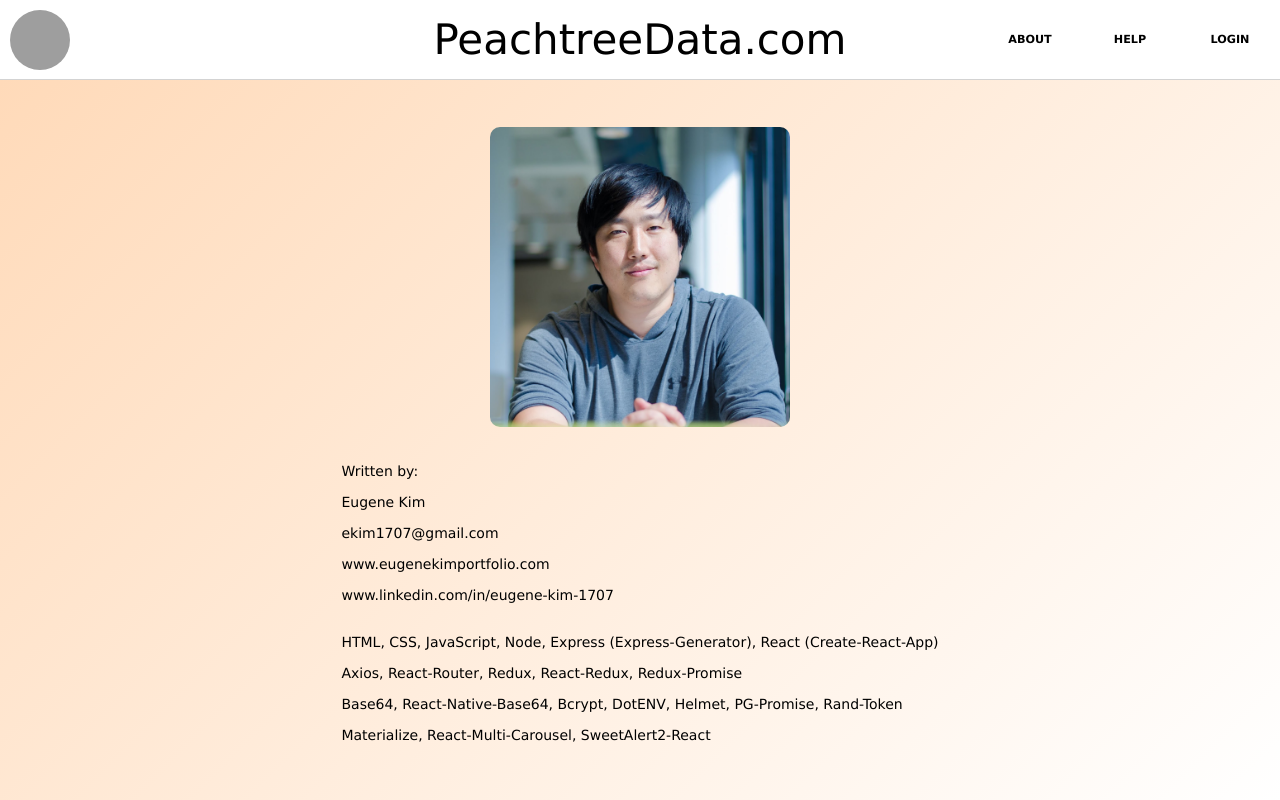
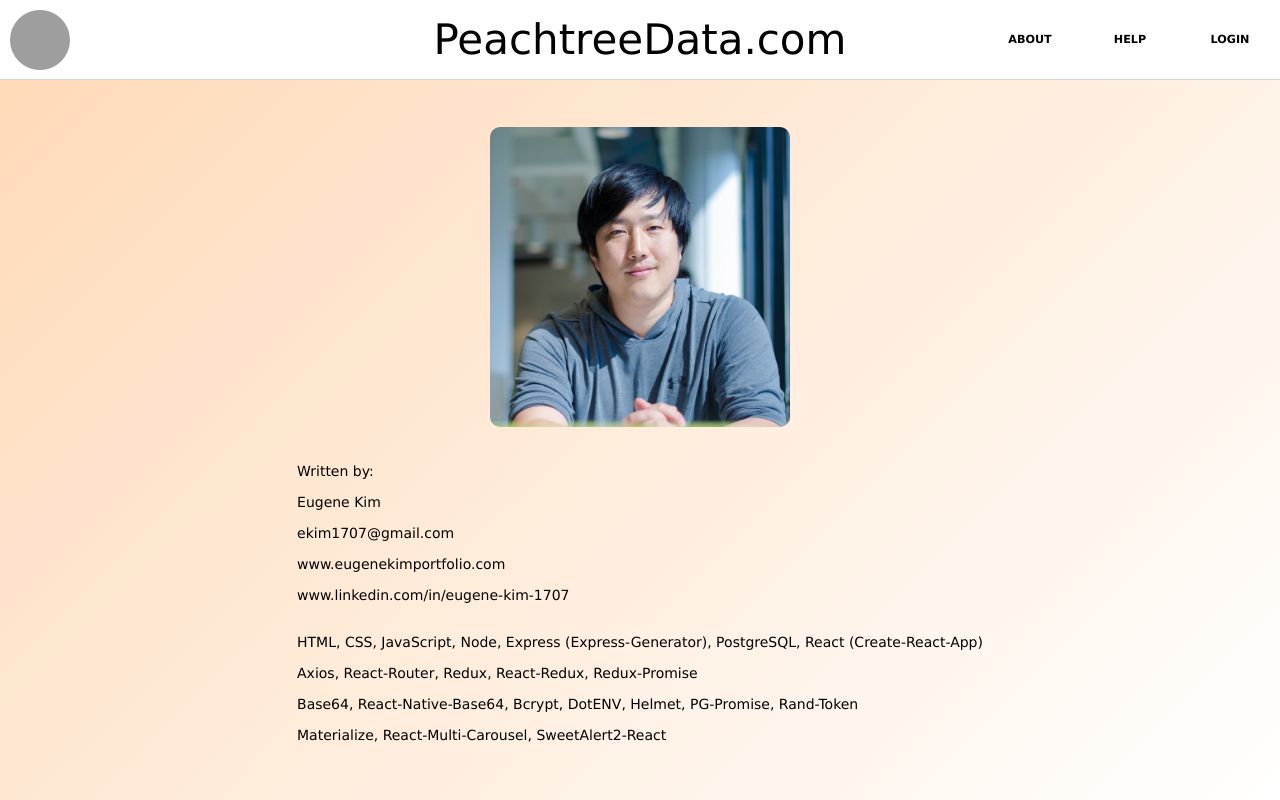
Before and after one commit to ekim1707/PeachtreeData-React-Frontend, a React (Create React App) app: page /about in a window 1280 px wide. Built offline with nearby package versions, Linux system fonts and the light colour scheme; grey boxes are pictures that could not be loaded.

Commit message:
minor edit

```diff
--- a/src/About.js
+++ b/src/About.js
@@ -15,7 +15,7 @@ function About() {
                     <p>www.eugenekimportfolio.com</p>
                     <p>www.linkedin.com/in/eugene-kim-1707</p>
                     <br/>
-                    <p>HTML, CSS, JavaScript, Node, Express (Express-Generator), React (Create-React-App)</p>
+                    <p>HTML, CSS, JavaScript, Node, Express (Express-Generator), PostgreSQL, React (Create-React-App)</p>
                     <p>Axios, React-Router, Redux, React-Redux, Redux-Promise</p>
                     <p>Base64, React-Native-Base64, Bcrypt, DotENV, Helmet, PG-Promise, Rand-Token</p>
                     <p>Materialize, React-Multi-Carousel, SweetAlert2-React</p>
```
